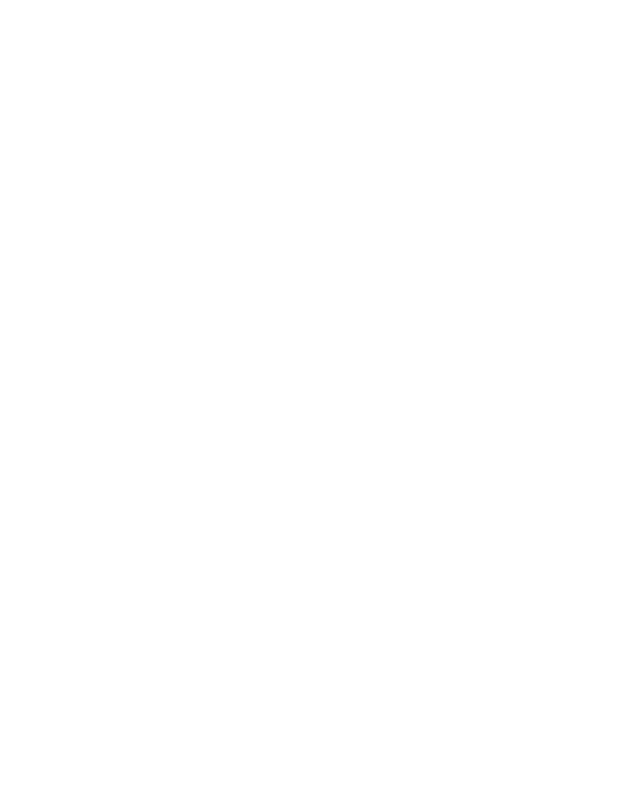
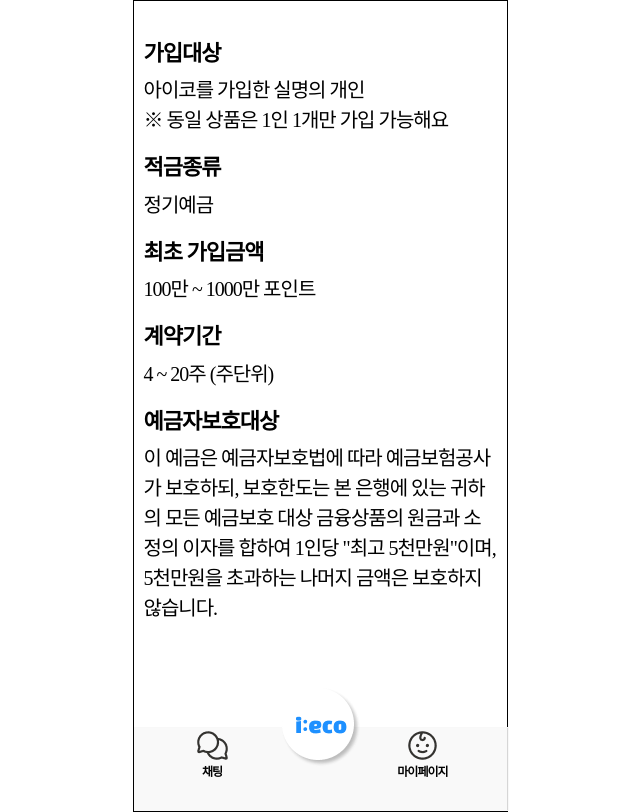
Before and after one commit to MoneyPlay-DigitalHanaro/front-end, a React (Create React App) app: page /savings/notice in a window 1280 px wide. Before the commit this address had no page. Shown: the whole page, without its empty margins (320-960 px from the left). Built offline with nearby package versions, Linux system fonts and the light colour scheme; a web font is replaced by a local one.

Commit message:
Feat: 예금 상품 안내 페이지 추가

```diff
--- a/src/App.js
+++ b/src/App.js
@@ -41,6 +41,7 @@ import InstallmentSavingsJoin from "./pages/installmentSavings/InstallmentSaving
 import WordQuiz from "./pages/wordQuiz/WordQuiz";
 import Board from "./pages/board/Board";
 import AssetPlus from "./pages/assetPlus/AssetPlus.js";
+import InstallmentSavingsNotice from "./pages/installmentSavings/InstallmentSavingsNotice.js";
 
 function App() {
   // useEffect(() => {
@@ -85,6 +86,7 @@ function App() {
             <Route path="/savings/join" element={<InstallmentSavingsJoin />} />
             <Route path="/wordQuiz" element={<WordQuiz />} />
             <Route path="/board" element={<Board />} />
+            <Route path="/savings/notice" element={<InstallmentSavingsNotice />} />
           </Routes>
           {/* `/admin` 또는 `/testadmin`이 아닌 경우에만 Footer를 렌더링합니다 */}
           {location.pathname !== "/admin" &&
--- a/src/pages/installmentSavings/InstallmentSavingsJoin.js
+++ b/src/pages/installmentSavings/InstallmentSavingsJoin.js
@@ -153,8 +153,8 @@ const InputBox = styled.input`
 `;
 
 const InstallmentSavingsJoin = () => {
-    const [moneyValue, setmoneyValue] = useState(0);
-    const [durationValue, setDurationValue] = useState(0);
+    const [moneyValue, setmoneyValue] = useState(100);
+    const [durationValue, setDurationValue] = useState(4);
 
     const handleMoneyInput = event => {
         if (event.target.value !== moneyValue) {
@@ -184,7 +184,16 @@ const InstallmentSavingsJoin = () => {
     }
 
     const totalMoney = new Intl.NumberFormat('en-US').format(moneyValue * 10000);
-    const totalInterest = new Intl.NumberFormat('en-US').format(Math.floor(savingsInfo.depositInterestRate * 0.01 * moneyValue * 10000));
+    const calRate = (0.5 + (durationValue - 4)*0.1).toFixed(1);
+    const totalInterest = new Intl.NumberFormat('en-US').format(Math.floor(calRate * 0.01 * moneyValue * 10000));
+
+    const day = new Date();
+    const options = { year: 'numeric', month: 'long', day: 'numeric' };
+    const today = day.toLocaleDateString('ko-KR', options);
+
+    const expiredDate = new Date(day);
+    expiredDate.setDate(day.getDate() + 7 * durationValue);
+    const expDate = expiredDate.toLocaleDateString('ko-KR', options);
 
     return (
         <div>
@@ -192,8 +201,8 @@ const InstallmentSavingsJoin = () => {
                 <SavingsName>{savingsInfo.depositName}</SavingsName>
                 <TotalPoints>이렇게 모으면<br /> 이자 { totalInterest} 포인트</TotalPoints>
                 <PointsInfo> 원금 {totalMoney} 포인트 </PointsInfo><br />
-                <PointsInfo> 이율 {savingsInfo.depositInterestRate}% </PointsInfo> <br />
-                <PointsInfo> 만기일 : </PointsInfo>
+                <PointsInfo> 이율 {calRate}% </PointsInfo> <br />
+                <PointsInfo> 만기일 : {expDate}</PointsInfo>
             </InfoContainer>
             <JoinContainer>
                 {/* <TotalPoints>{moneyValue} 포인트를</TotalPoints> */}
@@ -207,15 +216,15 @@ const InstallmentSavingsJoin = () => {
 
                 <InputForm method="post" action="/game/deposit">
                     <GaugeLabel>{savingsInfo.minAmount / 10000}~{savingsInfo.maxAmount / 10000} 사이의 값을 입력해주세요</GaugeLabel>
-                    <InputBox type="text" name="increase_money" onChange={handleMoneyInput}/>만 포인트를 <br />
+                    <InputBox type="text" name="increase_money" defaultValue="100" onChange={handleMoneyInput}/>만 포인트를 <br />
                     <GaugeLabel>{savingsInfo.minMonth}~{savingsInfo.maxMonth} 사이의 값을 입력해주세요</GaugeLabel>
-                    <InputBox type="text" name="week" onChange={handleDurationInput}/>주 동안 예금하기
+                    <InputBox type="text" name="week" defaultValue="4" onChange={handleDurationInput}/>주 동안 예금하기
                     <JoinButton>가입하기</JoinButton>
                     <input type="hidden" name="depositId" value={index}></input>
                 </InputForm>
             </JoinContainer>
             <DetailInfo>
-                <DetailLink href="#">상품 안내</DetailLink>
+                <DetailLink href="/savings/notice">상품 안내</DetailLink>
             </DetailInfo>
             <DetailInfo>
                 <DetailLink href="#">금리 정보</DetailLink>
--- /dev/null
+++ b/src/pages/installmentSavings/InstallmentSavingsNotice.js
@@ -0,0 +1,49 @@
+import React from 'react';
+import styled, { css } from 'styled-components';
+
+
+const NoticeContainer = styled.div`
+    padding: 10px;
+`;
+
+const NoticeTitle = styled.h4`
+    text-align: left;
+    font-weight: bold;
+    font-size: 22px;
+`;
+
+const NoticeContent = styled.div`
+    text-align: left;
+    font-weight: normal;
+    margin-bottom: 20px;
+`;
+
+const InstallmentSavingsNotice = () => {
+    return (
+        <NoticeContainer>
+            <NoticeTitle>가입대상</NoticeTitle>
+            <NoticeContent>아이코를 가입한 실명의 개인<br />
+                ※ 동일 상품은 1인 1개만 가입 가능해요
+            </NoticeContent>
+            <NoticeTitle>적금종류</NoticeTitle>
+            <NoticeContent>
+                정기예금
+            </NoticeContent>
+            <NoticeTitle>최초 가입금액</NoticeTitle>
+            <NoticeContent>
+                100만 ~ 1000만 포인트
+            </NoticeContent>
+            <NoticeTitle>계약기간</NoticeTitle>
+            <NoticeContent>
+                4 ~ 20주 (주단위)
+            </NoticeContent>
+            <NoticeTitle>예금자보호대상</NoticeTitle>
+            <NoticeContent>
+                이 예금은 예금자보호법에 따라 예금보험공사가 보호하되, 보호한도는 본 은행에 있는 귀하의 모든 예금보호 대상 금융상품의 원금과
+                소정의 이자를 합하여 1인당 "최고 5천만원"이며, 5천만원을 초과하는 나머지 금액은 보호하지 않습니다.
+            </NoticeContent>
+        </NoticeContainer>
+    );
+};
+
+export default InstallmentSavingsNotice;
```
